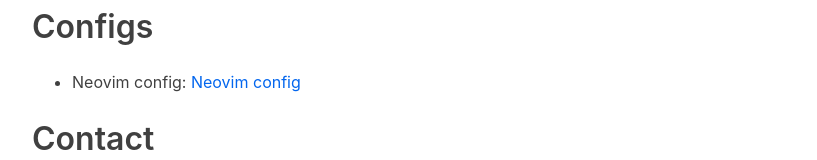
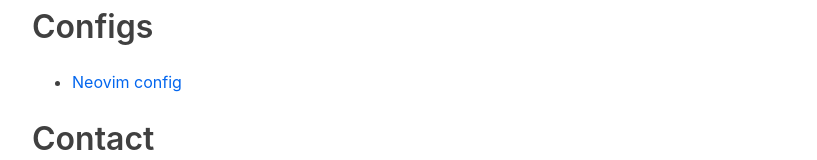
Before and after one commit to vojtech-mikes/personal-web, a plain HTML site: page index.html in a window 1280 px wide. Shown: the part 586-746 px from the top of the page, without its empty margins (224-1041 px from the left). Drawn offline with Linux system fonts and the light colour scheme.

Commit message:
Stupid wording

```diff
--- a/index.html
+++ b/index.html
@@ -34,7 +34,7 @@
             </ul>
             <h2>Configs</h2>
             <ul>
-                <li>Neovim config: <a href="https://github.com/vojtech-mikes/nvim" target="_blank" rel="noopener noreferrer">Neovim config</a></li>
+                <li><a href="https://github.com/vojtech-mikes/nvim" target="_blank" rel="noopener noreferrer">Neovim config</a></li>
             </ul>
         </div>
     </main>
```
